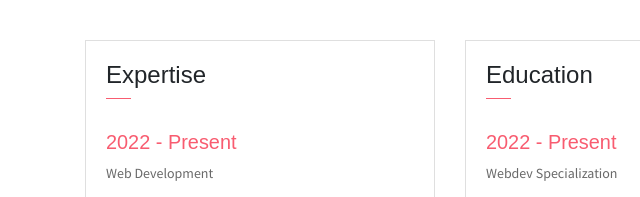
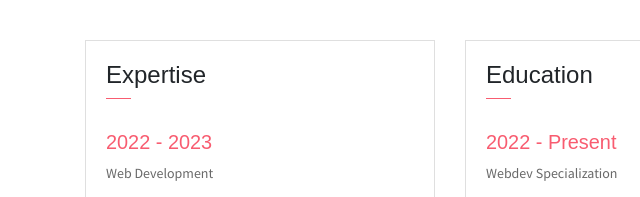
Before and after one commit to codyfong/codyfong.github.io, a website: page index.html in a window 1280 px wide. Shown: the part 1320-1517 px from the top of the page, 0-640 px from the left. Drawn offline with Linux system fonts and the light colour scheme; some packages are replaced by stand-ins of ours.

```diff
--- a/index.html
+++ b/index.html
@@ -132,7 +132,7 @@
                             </div>
                         </div>
                         <div class="card-body">
-                            <h6 class="title text-danger">2022 - Present</h6>
+                            <h6 class="title text-danger">2022 - 2023</h6>
                             <P>Web Development</P>
                             <P class="subtitle"></P>
                             <hr>
```
